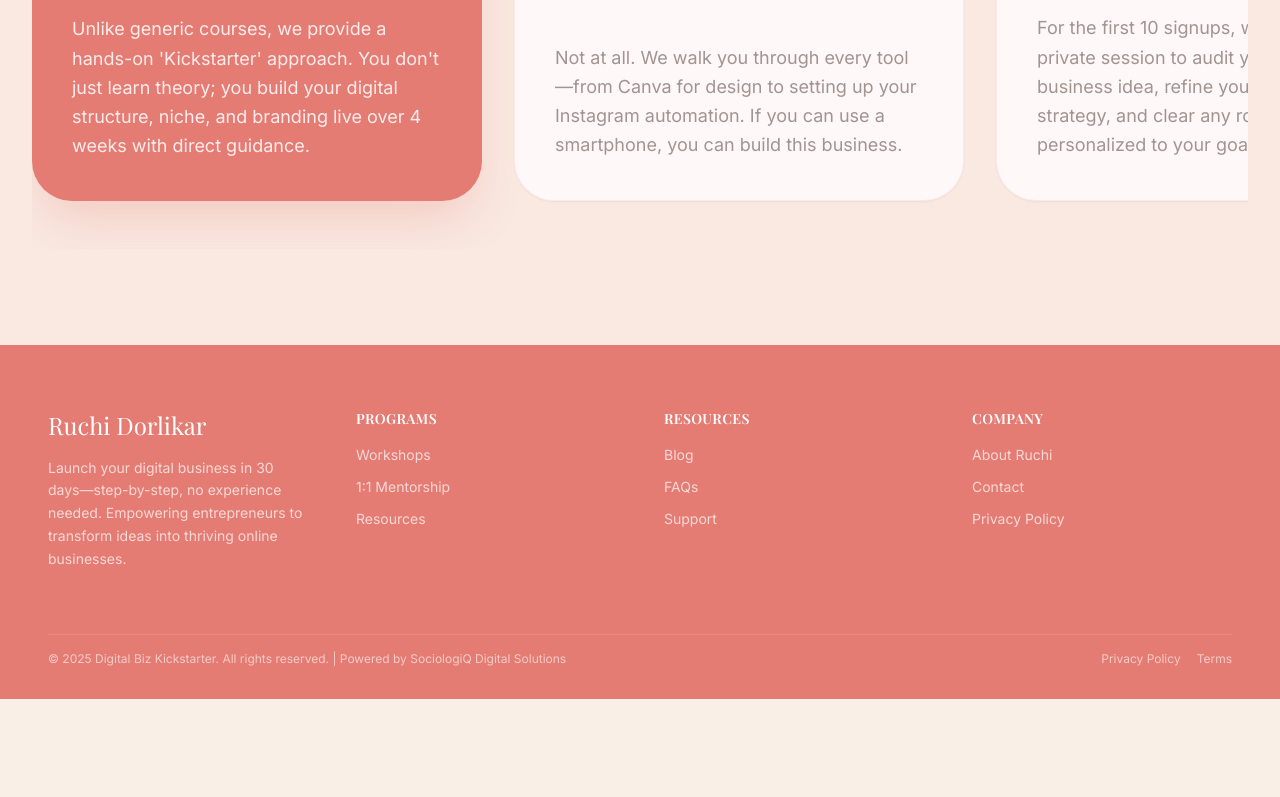
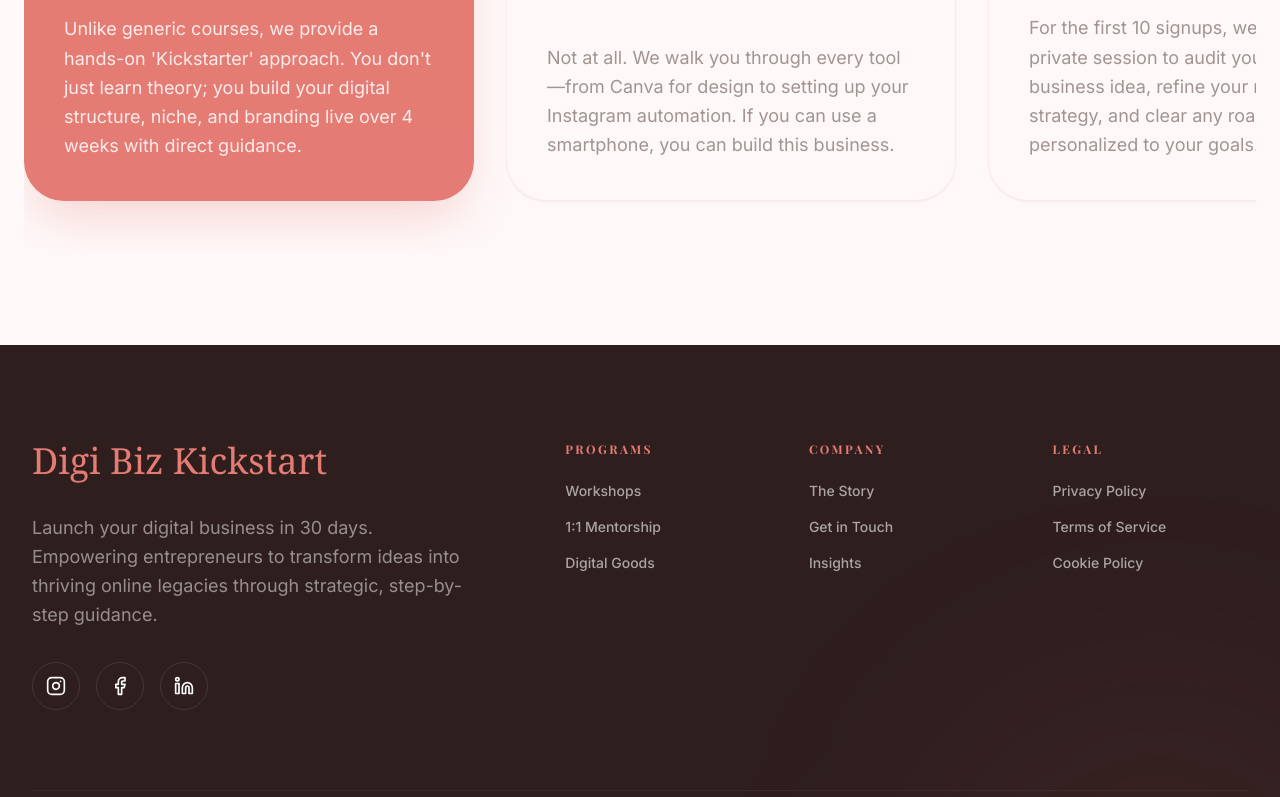
Before and after one commit to sociologiqdigital/Workshop-Website, a React (Vite) app in the folder workshop-client/: page /programs/4-week-live-business in a window 1280 px wide. Shown: the part 2000-2797 px from the top of the page. Before the commit the page ends 2699 px from the top, so only its background shows below. Built offline with nearby package versions, Linux system fonts and the light colour scheme.

Commit message:
Refactor code structure and remove redundant code blocks for improved readability and maintainability

```diff
--- a/workshop-client/src/App.jsx
+++ b/workshop-client/src/App.jsx
@@ -1,3 +1,4 @@
+import { useEffect } from "react";
 import { BrowserRouter, Routes, Route, useLocation } from "react-router-dom";
 import Header from "./component/layout/Header";
 import Footer from "./component/layout/Footer";
@@ -8,11 +9,26 @@ import RegisterLayout from "./component/forms/RegisterLayout";
 import ContactLayout from "./component/forms/ContactLayout";
 import WorkshopDetails from "./component/pages/WorkshopDetails";
 
+function ScrollToHash() {
+  const { hash } = useLocation();
+
+  useEffect(() => {
+    if (!hash) return;
+    const element = document.getElementById(hash.slice(1));
+    if (element) {
+      element.scrollIntoView({ behavior: "smooth", block: "start" });
+    }
+  }, [hash]);
+
+  return null;
+}
+
 export default function App() {
   // const location = useLocation();
   // const isHomepage= useLocation.pathname === "/";
   return (
     <BrowserRouter>
+      <ScrollToHash />
       <div className="min-h-screen overflow-x-hidden bg-background">
         <Header />
         <SocialProofToast />
--- /dev/null
+++ b/workshop-client/src/component/common/MarqueeNotice.jsx
@@ -0,0 +1,41 @@
+import { motion } from "framer-motion";
+
+export default function MarqueeNotice() {
+  const messages = [
+    "🚀 Hurry up! Limited seats left for the 4-Week Digital Business Workshop",
+    "🔥 Free bonuses for early enrollment",
+    "📢 No experience needed — step-by-step guidance included!",
+    "✨ Build your brand live with direct mentorship",
+  ];
+
+  // We duplicate the array to ensure there's no gap during the loop
+  const duplicatedMessages = [...messages, ...messages];
+
+  return (
+    <section className="relative overflow-hidden bg-[rgb(var(--color-primary))] py-3 border-y border-white/10">
+      <div className="flex items-center whitespace-nowrap">
+        <motion.div
+          className="flex items-center w-max"
+          animate={{
+            x: ["0%", "-50%"],
+          }}
+          transition={{
+            ease: "linear",
+            duration: 30, // Adjust this for speed (higher = slower)
+            repeat: Infinity,
+          }}
+        >
+          {duplicatedMessages.map((text, idx) => (
+            <div key={idx} className="flex items-center">
+              <span className="mx-8 text-sm md:text-base font-bold uppercase tracking-widest text-white/90">
+                {text}
+              </span>
+              {/* Decorative Separator */}
+              <span className="w-2 h-2 rounded-full bg-[rgb(var(--color-wine))] opacity-50" />
+            </div>
+          ))}
+        </motion.div>
+      </div>
+    </section>
+  );
+}
--- a/workshop-client/src/component/common/SocialProofToast.jsx
+++ b/workshop-client/src/component/common/SocialProofToast.jsx
@@ -1,4 +1,5 @@
 import { useEffect, useState } from "react";
+import { useLocation } from "react-router-dom"; // 1. Import useLocation
 import { motion, AnimatePresence } from "framer-motion";
 import { X } from "lucide-react";
 import { socialProofMessages } from "../data/socialProofData";
@@ -6,8 +7,12 @@ import { socialProofMessages } from "../data/socialProofData";
 export default function SocialProofToast() {
   const [visible, setVisible] = useState(false);
   const [index, setIndex] = useState(0);
+  const location = useLocation(); // 2. Initialize location hook
 
   useEffect(() => {
+    // 3. Only start the timer if we are on the home page
+    if (location.pathname !== "/") return;
+
     const showTimer = setInterval(() => {
       setIndex((prev) => (prev + 1) % socialProofMessages.length);
       setVisible(true);
@@ -16,7 +21,10 @@ export default function SocialProofToast() {
     }, 7000);
 
     return () => clearInterval(showTimer);
-  }, []);
+  }, [location.pathname]); // 4. Add pathname as a dependency
+
+  // 5. If not on home page, don't render anything
+  if (location.pathname !== "/") return null;
 
   const data = socialProofMessages[index];
 
@@ -31,12 +39,6 @@ export default function SocialProofToast() {
           className="fixed bottom-6 right-6 z-50 bg-white border border-primary/30 shadow-xl rounded-xl p-4 max-w-sm"
         >
           <div className="flex items-center gap-3">
-            {/* <img
-             src={data.avatar}
-              alt={data.name}
-              className="w-10 h-10 rounded-full object-cover"
-            /> */}
-
             <div className="text-sm leading-tight flex-1">
               <p className="text-dark">
                 <span className="font-semibold text-primary">{data.name}</span>{" "}
--- a/workshop-client/src/component/forms/RegistrationForm.jsx
+++ b/workshop-client/src/component/forms/RegistrationForm.jsx
@@ -206,7 +206,7 @@ export default function RegistrationForm() {
             !isFormValid ? "opacity-50 cursor-not-allowed" : ""
           }`}
         >
-          Register for Workshop
+          Pay & Register
         </button>
       </form>
 
--- a/workshop-client/src/component/layout/Footer.jsx
+++ b/workshop-client/src/component/layout/Footer.jsx
@@ -1,115 +1,178 @@
-import { Instagram, Facebook } from "lucide-react";
+import { Instagram, Facebook, Linkedin, ArrowUpRight } from "lucide-react";
 import { Link } from "react-router-dom";
+import { motion } from "framer-motion";
 
-/* Small reusable column */
 function FooterColumn({ title, children }) {
   return (
-    <div>
-      <h4 className="text-sm font-semibold tracking-wide text-white mb-4 uppercase">
+    <div className="flex flex-col gap-6">
+      <h4 className="text-xs font-bold tracking-[0.2em] text-[rgb(var(--color-primary))] uppercase">
         {title}
       </h4>
-      <ul className="space-y-3 text-sm text-white/70">{children}</ul>
+      <ul className="flex flex-col gap-4 text-sm font-medium">{children}</ul>
     </div>
   );
 }
 
 export default function Footer() {
+  const currentYear = new Date().getFullYear();
+
   return (
-    <footer className="w-full bg-primary text-white pt-16 pb-8 px-6">
-      <div className="max-w-7xl mx-auto px-6 space-y-16">
-        {/* TOP GRID */}
-        <div className="grid grid-cols-1 md:grid-cols-2 lg:grid-cols-4 gap-12">
-          {/* Brand */}
-          <div>
-            <Link to="/">
-              <h3 className="font-heading text-2xl mb-4 text-white">
-               Ruchi Dorlikar
+    <footer className="relative bg-[rgb(var(--color-dark))] text-white pt-24 pb-12 overflow-hidden">
+      {/* Background Glow Effect */}
+      <div className="absolute bottom-0 right-0 w-[500px] h-[500px] bg-[rgb(var(--color-primary))]/5 blur-[120px] rounded-full -mb-64 -mr-32" />
+
+      <div className="max-w-7xl mx-auto px-8 relative z-10">
+        {/* TOP SECTION: Branding & Newsletter */}
+        <div className="grid grid-cols-1 lg:grid-cols-12 gap-16 pb-20 border-b border-white/5">
+          <div className="lg:col-span-5 space-y-8">
+            <Link to="/" className="inline-block group">
+              <h3 className="font-serif text-3xl md:text-4xl leading-none text-primary">
+                Digi Biz Kickstart{" "}
               </h3>
             </Link>
-
-            <p className="text-sm text-white/70 leading-relaxed max-w-sm">
-              Launch your digital business in 30 days—step-by-step, no
-              experience needed. Empowering entrepreneurs to transform ideas
-              into thriving online businesses.
+            <p className="text-lg text-white/50 leading-relaxed max-w-md">
+              Launch your digital business in 30 days. Empowering entrepreneurs
+              to transform ideas into thriving online legacies through
+              strategic, step-by-step guidance.
             </p>
+            <div className="flex gap-4">
+              {[
+                {
+                  icon: <Instagram size={20} />,
+                  link: "https://www.instagram.com/thinkdigitalwithruchi/?utm_source=ig_web_button_share_sheet&igsh=ZDNlZDc0MzIxNw%3D%3D#",
+                },
+                {
+                  icon: <Facebook size={20} />,
+                  link: "https://www.facebook.com/ruchi.shegaonkar.7/",
+                },
+                {
+                  icon: <Linkedin size={20} />,
+                  link: "https://www.linkedin.com/in/sociologiq/",
+                },
+              ].map((social, i) => (
+                <a
+                  key={i}
+                  href={social.link}
+                  className="w-12 h-12 rounded-full border border-white/10 flex items-center justify-center hover:bg-[rgb(var(--color-primary))] hover:border-[rgb(var(--color-primary))] transition-all duration-300 group"
+                >
+                  <span className="group-hover:scale-110 transition-transform">
+                    {social.icon}
+                  </span>
+                </a>
+              ))}
+            </div>
           </div>
 
-          {/* Programs */}
+          <div className="lg:col-span-7 grid grid-cols-2 md:grid-cols-3 gap-12">
             <FooterColumn title="Programs">
               <li>
-              <Link to="/workshops" className="hover:text-white transition">
-                Workshops
+                <Link
+                  to="/workshops"
+                  className="text-white/60 hover:text-[rgb(var(--color-primary))] flex items-center gap-1 group"
+                >
+                  Workshops{" "}
+                  <ArrowUpRight
+                    size={14}
+                    className="opacity-0 group-hover:opacity-100 transition-all"
+                  />
                 </Link>
               </li>
               <li>
-              <Link to="/mentorship" className="hover:text-white transition">
+                <Link
+                  to="/mentorship"
+                  className="text-white/60 hover:text-[rgb(var(--color-primary))] transition-colors"
+                >
                   1:1 Mentorship
                 </Link>
               </li>
               <li>
-              <Link to="/resources" className="hover:text-white transition">
-                Resources
+                <Link
+                  to="/resources"
+                  className="text-white/60 hover:text-[rgb(var(--color-primary))] transition-colors"
+                >
+                  Digital Goods
                 </Link>
               </li>
             </FooterColumn>
 
-          {/* Resources */}
-          <FooterColumn title="Resources">
+            <FooterColumn title="Company">
               <li>
-              <Link to="/blog" className="hover:text-white transition">
-                Blog
+                <Link
+                  to="/about"
+                  className="text-white/60 hover:text-[rgb(var(--color-primary))] transition-colors"
+                >
+                  The Story
                 </Link>
               </li>
               <li>
-                <Link to="/about/#faq" className="hover:text-white transition">
-                  FAQs
+                <Link
+                  to="/contact"
+                  className="text-white/60 hover:text-[rgb(var(--color-primary))] transition-colors"
+                >
+                  Get in Touch
                 </Link>
               </li>
               <li>
-              <Link to="/contact" className="hover:text-white transition">
-                Support
+                <Link
+                  to="/blog"
+                  className="text-white/60 hover:text-[rgb(var(--color-primary))] transition-colors"
+                >
+                  Insights
                 </Link>
               </li>
             </FooterColumn>
 
-          {/* Company */}
-          <FooterColumn title="Company">
+            <FooterColumn title="Legal">
               <li>
-              <Link to="/about" className="hover:text-white transition">
-                About Ruchi
-              </Link>
-            </li>
-            <li>
-              <Link to="/contact" className="hover:text-white transition">
-                Contact
+                <Link
+                  to="/privacy-policy"
+                  className="text-white/60 hover:text-[rgb(var(--color-primary))] transition-colors"
+                >
+                  Privacy Policy
                 </Link>
               </li>
               <li>
                 <Link
-                to="/privacy-policy"
-                className="hover:text-white transition"
+                  to="/terms"
+                  className="text-white/60 hover:text-[rgb(var(--color-primary))] transition-colors"
                 >
-                Privacy Policy
+                  Terms of Service
+                </Link>
+              </li>
+              <li>
+                <Link
+                  to="/cookie-policy"
+                  className="text-white/60 hover:text-[rgb(var(--color-primary))] transition-colors"
+                >
+                  Cookie Policy
                 </Link>
               </li>
             </FooterColumn>
           </div>
+        </div>
 
-        {/* Divider */}
-        <div className="border-t border-white/10 pt-4 flex flex-col md:flex-row items-center justify-between text-xs text-white/60 gap-4 mt-10">
+        {/* BOTTOM SECTION: Copyright & Credits */}
+        <div className="pt-12 flex flex-col md:flex-row items-center justify-between gap-8 text-sm tracking-tight">
+          <div className="flex items-center gap-6 text-white/40">
+            <span>© {currentYear} Digital Biz Kickstarter.</span>
+            <span className="hidden md:block w-1 h-1 rounded-full bg-white/20" />
             <span>
-            © 2025 Digital Biz Kickstarter. All rights reserved. | Powered by
-            SociologiQ Digital Solutions
+              Designed with ❤️{" "}
+              <Link to="https://sociologiq.in/">
+                <span className="text-white/70 font-bold italic">
+                  SociologiQ Digital Private Limited
                 </span>
+              </Link>
+            </span>
+          </div>
 
-          <div className="flex gap-4">
-            <Link to="/privacy-policy" className="hover:text-white transition">
-              Privacy Policy
-            </Link>
-            <Link to="/terms" className="hover:text-white transition">
-              Terms
-            </Link>
-          </div>
+          <motion.div
+            whileHover={{ scale: 1.02 }}
+            className="px-6 py-2 rounded-full bg-white/5 border border-white/10 text-white/60 text-xs flex items-center gap-2"
+          >
+            <span className="w-2 h-2 rounded-full bg-green-500 animate-pulse" />
+            Available for Q1 Mentorship
+          </motion.div>
         </div>
       </div>
     </footer>
--- a/workshop-client/src/component/layout/Header.jsx
+++ b/workshop-client/src/component/layout/Header.jsx
@@ -40,8 +40,8 @@ export default function Header() {
           <Link to="/" className="nav-link">
             Home
           </Link>
-          <Link to="/about" className="nav-link">
-            About
+          <Link to="/#bonuses" className="nav-link">
+            Bonuses
           </Link>
           <div className="relative group">
             <button type="button" className="nav-link flex items-center gap-2">
@@ -70,10 +70,10 @@ export default function Header() {
         {/* CTA */}
         <div className="hidden md:block">
           <Link
-            to="/register"
+            to="/#program"
             className="btn btn-primary shadow-soft hover:shadow-hover"
           >
-            Register
+            Book a Slot
           </Link>
         </div>
       </div>
--- a/workshop-client/src/component/pages/FAQ.jsx
+++ b/workshop-client/src/component/pages/FAQ.jsx
@@ -1,29 +1,42 @@
 import React, { useState, useRef } from "react";
+
 import { motion } from "framer-motion";
+
 import { ArrowLeft, ArrowRight, Plus, Minus } from "lucide-react";
 
 const faqs = [
   {
     id: 1,
+
     question: "What makes this program different from other business courses?",
+
     answer:
       "Unlike generic courses, we provide a hands-on 'Kickstarter' approach. You don't just learn theory; you build your digital structure, niche, and branding live over 4 weeks with direct guidance.",
   },
+
   {
     id: 2,
+
     question: "Do I need any technical skills to start?",
+
     answer:
       "Not at all. We walk you through every tool—from Canva for design to setting up your Instagram automation. If you can use a smartphone, you can build this business.",
   },
+
   {
     id: 3,
+
     question: "How does the 1:1 strategy call work?",
+
     answer:
       "For the first 10 signups, we schedule a private session to audit your specific business idea, refine your monetization strategy, and clear any roadblocks personalized to your goals.",
   },
+
   {
     id: 4,
+
     question: "What is the daily time commitment required?",
+
     answer:
       "We recommend at least 60-90 minutes a day. This includes attending or watching the session recordings and implementing the daily action steps.",
   },
@@ -31,39 +44,44 @@ const faqs = [
 
 const FAQSection = () => {
   const [activeIndex, setActiveIndex] = useState(0);
+
   const scrollRef = useRef(null);
 
   const scroll = (direction) => {
     const { current } = scrollRef;
+
     const scrollAmount = 400;
+
     if (direction === "left") {
       current.scrollBy({ left: -scrollAmount, behavior: "smooth" });
+
       setActiveIndex(Math.max(0, activeIndex - 1));
     } else {
       current.scrollBy({ left: scrollAmount, behavior: "smooth" });
+
       setActiveIndex(Math.min(faqs.length - 1, activeIndex + 1));
     }
   };
 
   return (
-    <section className="py-24 bg-[rgb(var(--color-background))] overflow-hidden">
-      <div className="max-w-[1400px] mx-auto px-8">
+    <section className="py-24 bg-white overflow-hidden">
+      <div className="max-w-7xl mx-auto px-6">
         {/* Header with Navigation */}
-        <div className="flex flex-col md:flex-row justify-between items-end mb-16 gap-8">
-          <div className="max-w-xl">
-            <h2 className="text-5xl md:text-7xlfont-bold text-primary leading-tight">
+
+        <div className="flex flex-col lg:flex-row justify-between items-start mb-16 gap-8">
+          <div className="max-w-xl min-w-0">
+            <h2 className="text-5xl md:text-7xl font-bold text-primary leading-tight">
               Frequently <br />
-              <span className="italic text-wine">
-                Asked Questions
-              </span>
+              <span className="italic text-wine">Asked Questions</span>
             </h2>
           </div>
 
-          <div className="space-y-6 text-right">
+          <div className="space-y-6 text-right min-w-0">
             <p className="text-muted max-w-[300px] text-sm leading-relaxed ml-auto">
               Find answers to common questions about our workshop process,
               curriculum, and requirements.
             </p>
+
             <div className="flex gap-4 justify-end">
               <button
                 onClick={() => scroll("left")}
@@ -74,6 +92,7 @@ const FAQSection = () => {
                   className="text-[rgb(var(--color-primary))]"
                 />
               </button>
+
               <button
                 onClick={() => scroll("right")}
                 className="p-4 rounded-full bg-[rgb(var(--color-primary))] text-white hover:bg-[rgb(var(--color-wine))] transition-all shadow-lg"
@@ -85,6 +104,7 @@ const FAQSection = () => {
         </div>
 
         {/* Horizontal Scrollable Cards */}
+
         <div
           ref={scrollRef}
           className="flex gap-8 overflow-x-auto pb-12 no-scrollbar snap-x snap-mandatory"
--- a/workshop-client/src/component/pages/Testimonial.jsx
+++ b/workshop-client/src/component/pages/Testimonial.jsx
@@ -84,7 +84,7 @@ const TestimonialColumn = ({ list, delay = 0, reverse = false }) => (
 const TestimonialSection = () => {
   return (
     // Background matches your --color-background peach tone
-    <section className="bg-[rgb(var(--color-background))] py-24 overflow-hidden relative">
+    <section className="bg-background py-24 overflow-hidden relative">
       {/* Soft Decorative Blobs using your CSS class for consistency */}
       <div className="blob w-[400px] h-[400px] top-0 right-0 -translate-y-1/2 translate-x-1/4" />
       <div className="blob w-[300px] h-[300px] bottom-0 left-0 translate-y-1/2 -translate-x-1/4" />
--- a/workshop-client/src/component/pages/WorkshopDetails.jsx
+++ b/workshop-client/src/component/pages/WorkshopDetails.jsx
@@ -188,7 +188,6 @@ export default function WorkshopDetails() {
           </div>
         </div>
       </section>
-
       <FAQSection />
     </section>
   );
```
Also changed, not shown: workshop-client/src/component/pages/Home.jsx (+117 -109 lines), workshop-client/src/component/styles/images/BenefitImg.svg (added). Lines whose indentation alone changed are shown as unchanged.
